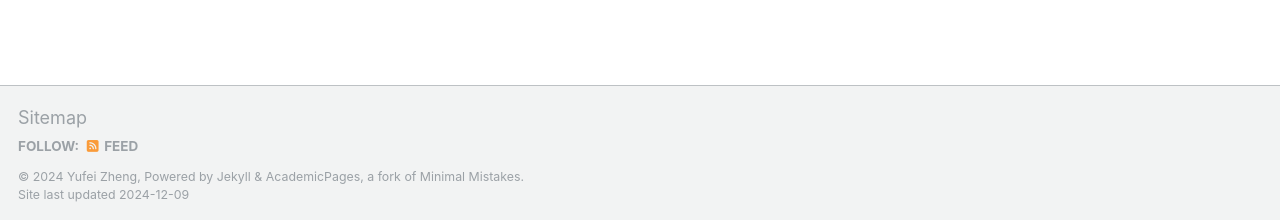
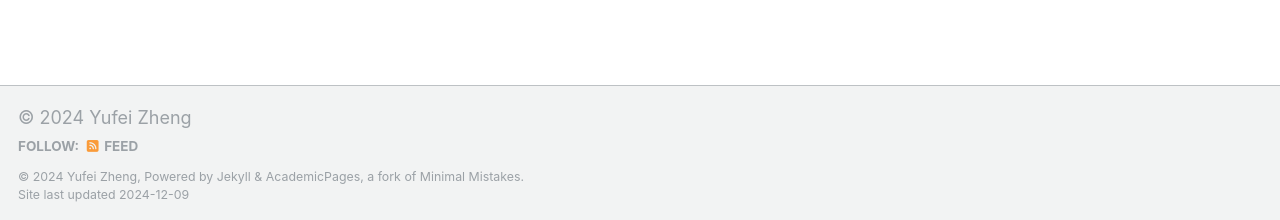
Before and after one commit to sophiezheng5/sophiezheng5.github.io, a Jekyll site: the page built from _pages/home.md, in a window 1280 px wide. Shown: the part 677-897 px from the top of the page. Built offline with Jekyll 4.4.1, drawn with Linux system fonts in a browser that asks for light colours.

Commit message:
Update custom.html

```diff
--- a/_includes/footer/custom.html
+++ b/_includes/footer/custom.html
@@ -1,3 +1,4 @@
+© 2024 Yufei Zheng
 <!-- start custom footer snippets -->
-<a href="/sitemap/">Sitemap</a>
+<!-- <a href="/sitemap/">Sitemap</a> -->
 <!-- end custom footer snippets -->
```
